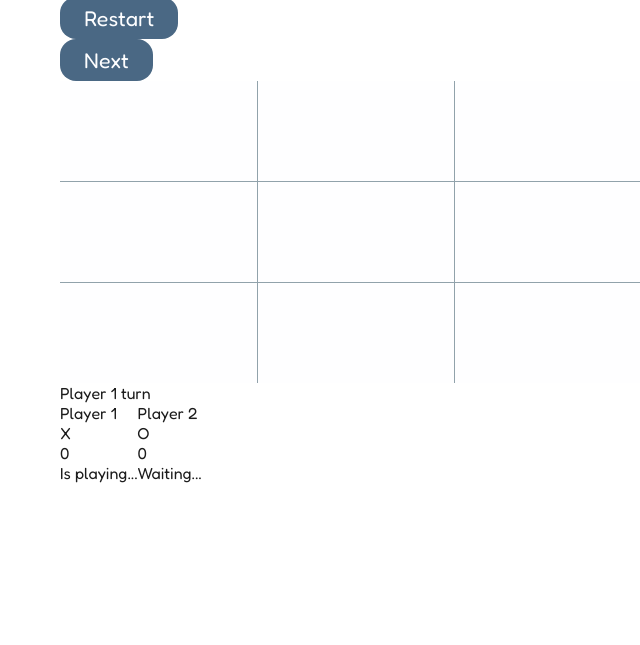
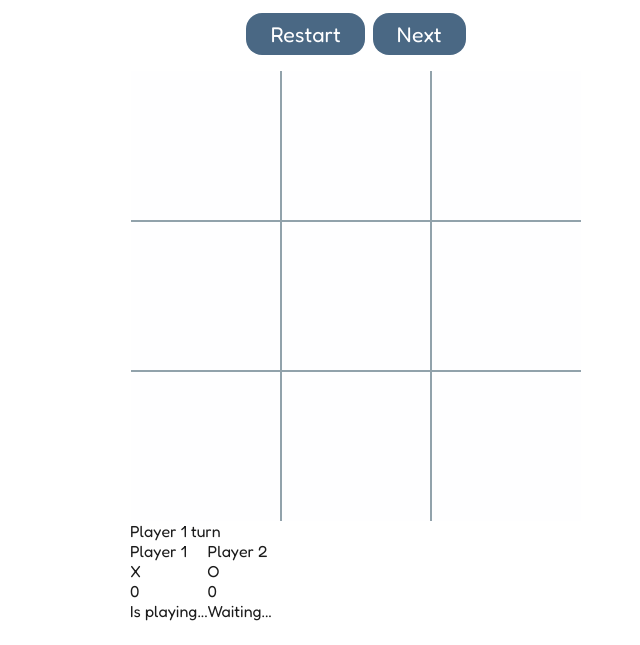
Before and after one commit to dot-sky/tic-tac, a plain HTML site: page index.html in a window 1280 px wide. Both pictures are taken after a click on the button "Start". Shown: the part 157-802 px from the top of the page, without its empty margins (284-924 px from the left). Drawn offline with Linux system fonts and the light colour scheme.

Commit message:
Change board style and add color to markers.

```diff
--- a/index.html
+++ b/index.html
@@ -28,8 +28,10 @@
             </div>
         </div>
         <div class="game-container hidden">
-            <button id="restart-btn" class="btn btn-primary">Restart</button>
-            <button id="next-btn" class="btn btn-primary">Next</button>
+            <div class="btn-group">
+                <button id="restart-btn" class="btn btn-primary">Restart</button>
+                <button id="next-btn" class="btn btn-primary">Next</button>
+            </div>
             <div id="board">
 
             </div>
--- a/script.js
+++ b/script.js
@@ -331,9 +331,15 @@ const ScreenController = (function (doc) {
     board.forEach((row, i) => {
       row.forEach((cell, j) => {
         const cellBtn = doc.createElement("button");
-        cellBtn.textContent = cell.isFree() ? "" : cell.getValue();
         cellBtn.id = i * game.getBoardSize() + j; // assign correct id to cell
-
+        if (!cell.isFree()) {
+          if (cell.getValue() === "X") {
+            cellBtn.classList.add("primary");
+          } else {
+            cellBtn.classList.add("secondary");
+          }
+          cellBtn.textContent = cell.getValue();
+        }
         // painting winning cells
         if (playStatus && playStatus.win) {
           if (
--- a/style.css
+++ b/style.css
@@ -7,6 +7,7 @@
   --bg-primary: #fefeff;
   --bg-secondary: #d6e6ea;
   --text: #1c1c1c;
+  --success: #92eeb2;
 
   --space-1x: 8px;
   --space-2x: 16px;
@@ -67,7 +68,7 @@ small {
 }
 .main {
   margin: auto;
-  width: 50%;
+  max-width: 500px;
   padding: var(--space-3x);
 }
 
@@ -122,11 +123,17 @@ small {
   border: solid 1px var(--secondary);
   outline: 0px;
 }
+#input-wrapper .btn {
+  flex-grow: 1;
+}
 #board {
+  margin: auto;
+  max-width: 450px;
+  height: 450px;
   background: var(--secondary-accent);
   display: grid;
-  grid-template: repeat(3, 100px) / repeat(3, 1fr);
-  gap: 1px;
+  grid-template: repeat(3, 1fr) / repeat(3, 1fr);
+  gap: 2px;
 }
 .btn {
   padding: var(--space-1x) var(--space-3x);
@@ -136,7 +143,7 @@ small {
   border-radius: var(--space-2x);
   display: flex;
   justify-content: center;
-  flex-grow: 1;
+  /* flex-grow: 1; */
 }
 .btn-primary {
   background-color: var(--accent);
@@ -149,11 +156,16 @@ small {
   font-size: 3.158rem; /* 50.56px */
   font-weight: 700;
 }
-
+.btn-group {
+  display: flex;
+  justify-content: center;
+  gap: var(--space-1x);
+  margin: var(--space-2x) 0;
+}
 #card-wrapper {
   display: flex;
 }
 
 .highlighted-cell {
-  color: var(--primary);
+  color: var(--success);
 }
```
